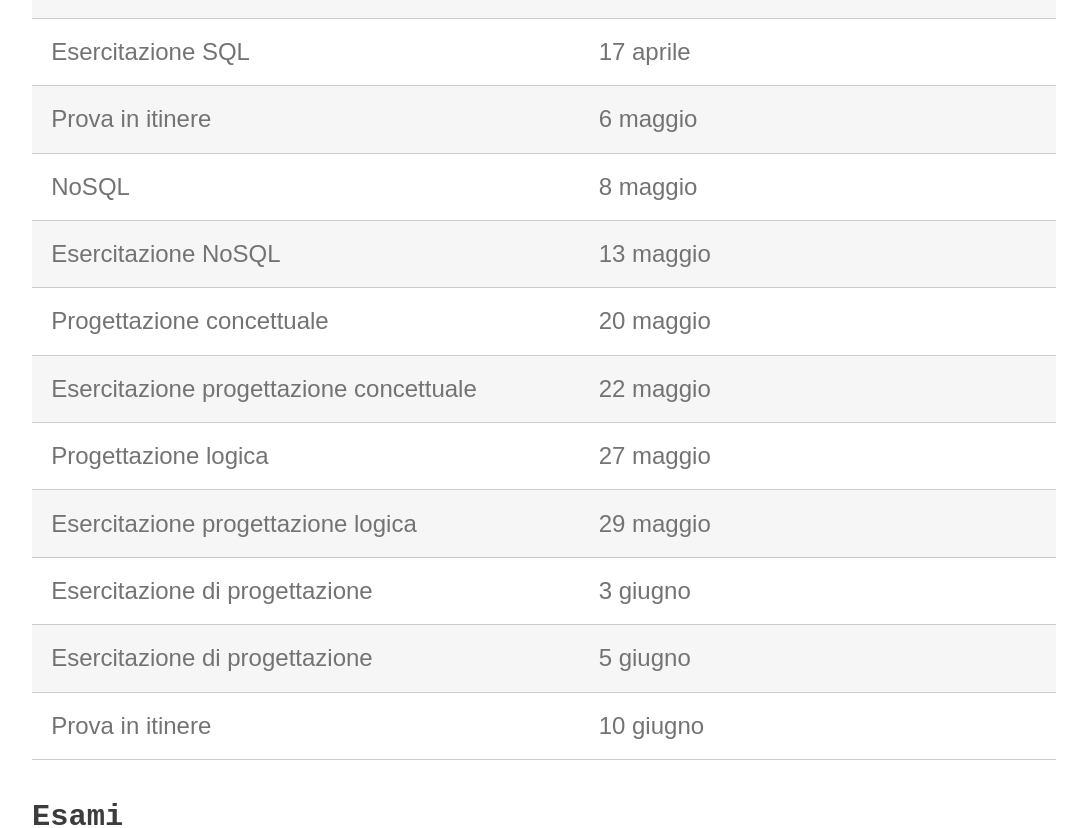
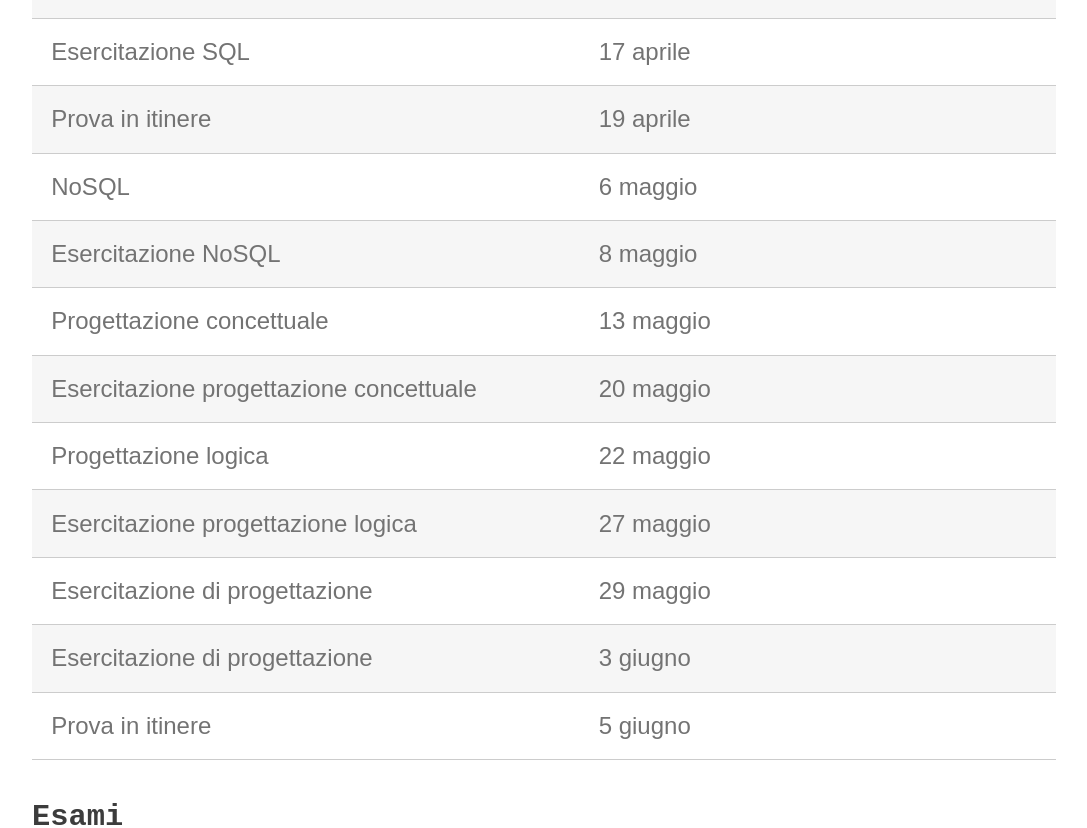
Before and after one commit to perceivelab/db-fo-24, a Jekyll site: the page built from index.md, in a window 1280 px wide and 1400 px high, scrolled down 1444 px. Shown: the part 155-983 px from the top of the window, without its empty margins (96-1183 px from the left). Built offline with Jekyll 4.4.1, drawn with Linux system fonts in a browser that asks for light colours.

Commit message:
Aggiornate lezioni

```diff
--- a/index.md
+++ b/index.md
@@ -36,16 +36,16 @@ Il programma delle lezioni è provvisorio e può subire variazioni.
 | Esercitazione trigger                     | 8 aprile |
 | Esercitazione SQL                         | 15 aprile |
 | Esercitazione SQL                         | 17 aprile |
-| Prova in itinere                          | 6 maggio |
-| NoSQL                                     | 8 maggio |
-| Esercitazione NoSQL                       | 13 maggio |
-| Progettazione concettuale                 | 20 maggio |
-| Esercitazione progettazione concettuale   | 22 maggio |
-| Progettazione logica                      | 27 maggio |
-| Esercitazione progettazione logica        | 29 maggio |
+| Prova in itinere                          | 19 aprile |
+| NoSQL                                     | 6 maggio |
+| Esercitazione NoSQL                       | 8 maggio |
+| Progettazione concettuale                 | 13 maggio |
+| Esercitazione progettazione concettuale   | 20 maggio |
+| Progettazione logica                      | 22 maggio |
+| Esercitazione progettazione logica        | 27 maggio |
+| Esercitazione di progettazione            | 29 maggio |
 | Esercitazione di progettazione            | 3 giugno |
-| Esercitazione di progettazione            | 5 giugno |
-| Prova in itinere                          | 10 giugno |
+| Prova in itinere                          | 5 giugno |
 
 #### Esami
 
```
